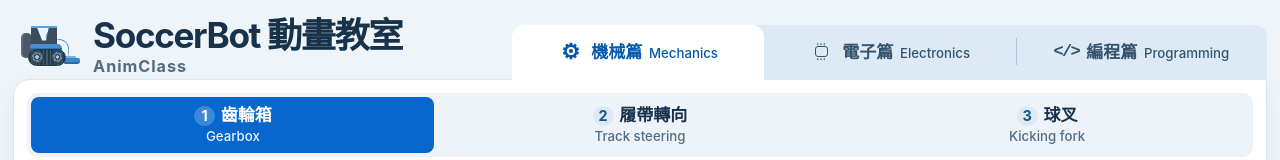
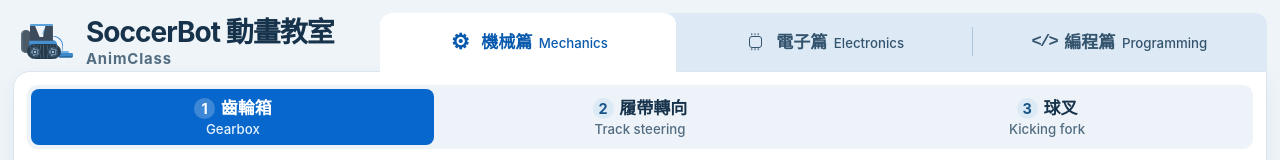
Before and after one commit to ZFTTO/SoccerBot-AnimClass, a plain HTML site: page index.html in a window 1280 px wide. Shown: the top 160 px of the page. Drawn offline with Linux system fonts and the light colour scheme; animation ran at ten frames a second.

Commit message:
Balance the SoccerBot title and chapter tabs

```diff
--- a/index.html
+++ b/index.html
@@ -7,7 +7,7 @@
 *{box-sizing:border-box}
 body{margin:0;background:#f5f8fc;color:#182c40;font:16px/1.5 system-ui,sans-serif}
 main{width:min(1060px,100%);margin:auto;padding:clamp(14px,4vw,42px)}
-h1{margin:0;font-size:clamp(30px,6vw,56px);letter-spacing:-.04em}
+h1{margin:0}
 h2{margin:0;font-size:clamp(21px,4vw,30px)}
 .en{display:block;color:#526578;font-size:.78em;font-weight:500}
 header p{margin:5px 0 24px}
@@ -49,11 +49,8 @@ footer{border-top:1px solid #e4edf5;color:#4b6174;font-size:13px}
 @media (orientation:landscape) {
   body{font-size:clamp(12px,2.6dvh,17px);line-height:1.33}
   main{width:min(100%,1600px);height:100dvh;padding:clamp(6px,1.5dvh,18px);display:grid;
-    grid-template-columns:minmax(0,1fr) minmax(0,1.55fr);grid-template-rows:auto minmax(0,1fr);
+    grid-template-columns:minmax(min(190px,50%),1.2fr) minmax(0,3fr);grid-template-rows:auto minmax(0,1fr);
     gap:clamp(5px,1.4dvh,14px)}
-  header{align-self:center}
-  h1{font-size:clamp(16px,4dvh,34px)}
-  h1 .en{font-size:.56em}
   h2{font-size:clamp(15px,3.25dvh,27px)}
   button{min-height:0;padding:.42em .6em;border-radius:8px}
   #mechanical,#electronics,#programming{grid-column:1/-1;min-height:0;margin:0}
@@ -92,13 +89,13 @@ footer{border-top:1px solid #e4edf5;color:#4b6174;font-size:13px}
 }
 body{background:#eef4f8;color:var(--ink);font-family:Inter,system-ui,sans-serif}
 main{width:min(100%,1480px)}
-.lab-heading{min-width:0;overflow:hidden;padding:4px}
+.lab-heading{display:flex;align-items:center;min-width:0;overflow:hidden;padding:4px}
 .lab-heading-content{display:flex;align-items:center;gap:clamp(4px,1dvh,10px)}
 button.lab-logo{display:grid;place-items:center;flex:none;min-height:0;padding:3px;
   background:none;border:0;border-radius:6px}
 button.lab-logo:active{background:none}
-h1{font-size:clamp(19px,4.4dvh,36px);line-height:1.05;letter-spacing:-.04em}
-h1 .en{margin-top:4px;font-size:.46em;letter-spacing:.06em;color:var(--muted);font-weight:650}
+h1{font-size:clamp(20px,5.1vw,28px);line-height:1.1;letter-spacing:-.035em}
+h1 .en{margin-top:.2em;font-size:.53em;letter-spacing:.06em;color:var(--muted);font-weight:650}
 h2{letter-spacing:-.025em;line-height:1.17}
 .en{color:var(--muted)}
 button{line-height:1.18;background:var(--white);color:var(--ink);border-color:#cfdeeb;font-weight:650}
@@ -110,7 +107,7 @@ button:is([aria-selected=true],[aria-pressed=true],.primary),button:enabled:acti
 button:is([aria-selected=true],[aria-pressed=true],.primary):hover{background:var(--blue-deep)}
 .chapters{
   display:grid;grid-template-columns:repeat(3,minmax(0,1fr));gap:0;
-  position:relative;z-index:1;align-self:end;
+  position:relative;z-index:1;
   border-radius:12px 12px 0 0;background:#ddeaf6;
 }
 .chapters button{
@@ -169,6 +166,7 @@ footer{border-top:none;padding-inline:0}
 #programming code{background:#e4f0fc;color:#074f9e;border-radius:4px;padding:.1em .25em}
 @media (orientation:landscape){
   main{padding:clamp(6px,1.6dvh,20px);gap:0 clamp(6px,1.6dvh,18px)}
+  h1{font-size:clamp(15px,3.55dvh,28px)}
   #mechanical,#electronics,#programming{border-top-left-radius:17px}
   #mechanical{gap:clamp(5px,1.6dvh,15px)}
   #mechanical nav{justify-self:start}
@@ -186,7 +184,7 @@ footer{border-top:none;padding-inline:0}
   #programming{justify-content:center;padding-inline:clamp(12px,4vw,70px)}
 }
 @media (orientation:portrait){
-  .lab-heading{margin-bottom:14px}
+  .lab-heading{margin-bottom:10px}
   #mechanical article{margin-top:0}
   .mechanical-sidebar .copy,.mechanical-sidebar .controls{padding-inline:0}
   #programming .steps{padding:0 0 0 24px}
@@ -315,7 +313,7 @@ button:is([aria-selected="true"],[aria-pressed="true"]) .lesson-number{backgroun
 .code-phone::after{bottom:.18em;width:1.24em;height:2px}
 .code-car{position:relative;width:8.2em;height:5.4em;margin:0 auto .34em}
 .code-car :is(i,span){position:absolute}
-.lab-logo .logo-car{display:block;margin:0;font-size:clamp(4px,.95dvh,9px)}
+.lab-logo .logo-car{display:block;margin:0;font-size:clamp(4px,.84dvh,7px)}
 .code-car .bot-track{
   left:1.13em;bottom:.10em;width:4.95em;height:2.22em;border-radius:1.11em;
   background:repeating-linear-gradient(90deg,#253b4c 0 6px,#425a6b 6px 9px);border:3px solid #263d50
```
